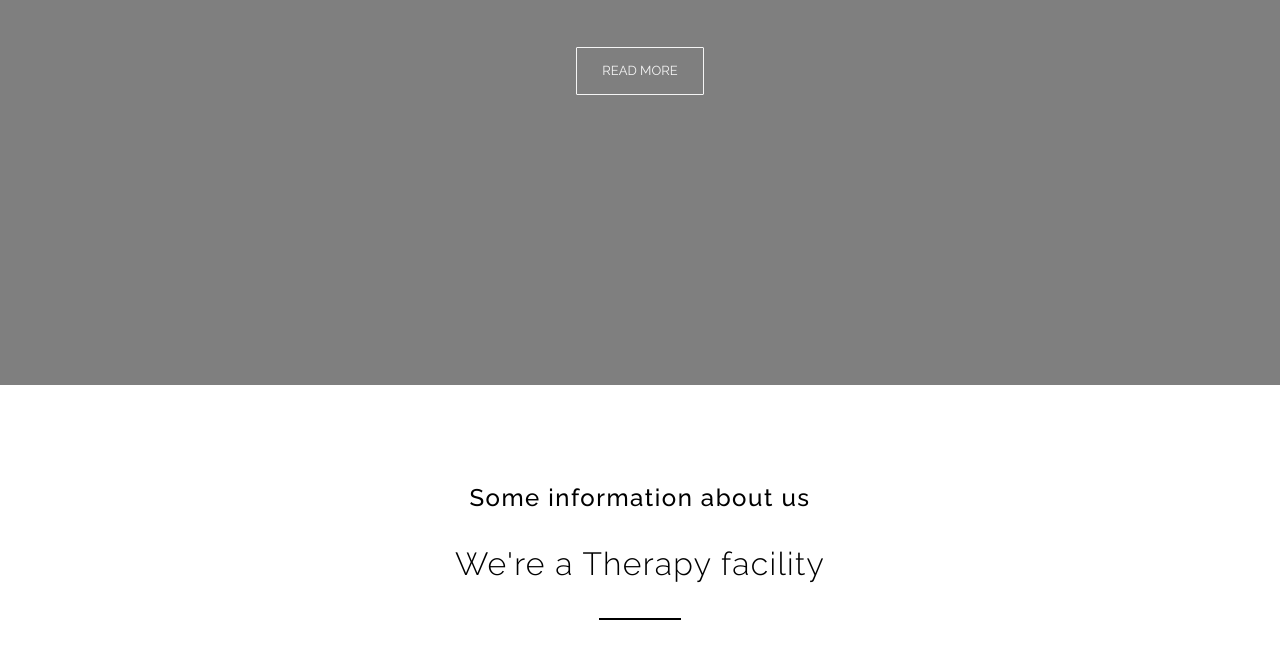
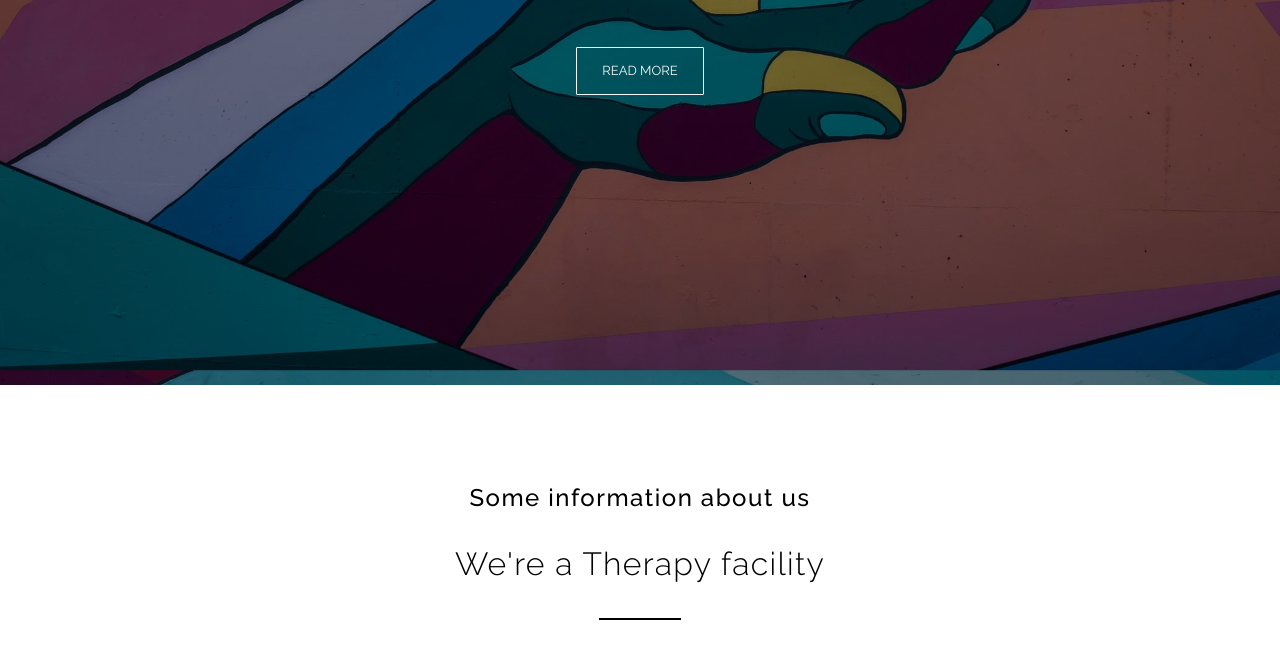
Before and after one commit to themoddedcube/Connect, a plain HTML site: page index.html in a window 1280 px wide. Shown: the part 483-1150 px from the top of the page. Drawn offline with nearby package versions, Linux system fonts and the light colour scheme; the site is published under a folder, as on GitHub Pages, so addresses that start at the root find nothing.

Commit message:
fixed file structure and colorful hand should now show up

```diff
--- a/assets/css/style.css
+++ b/assets/css/style.css
@@ -1644,7 +1644,7 @@ ul.details-list li:last-child {
 }
 
 .landing-hero {
-  background: url("/assets/images/hand.png");
+  background: url("images/hand.png");
   background-size: cover;
 }
 
```
Also changed, not shown: assets/css/images/hand.png (renamed from assets/images/hand.png).
